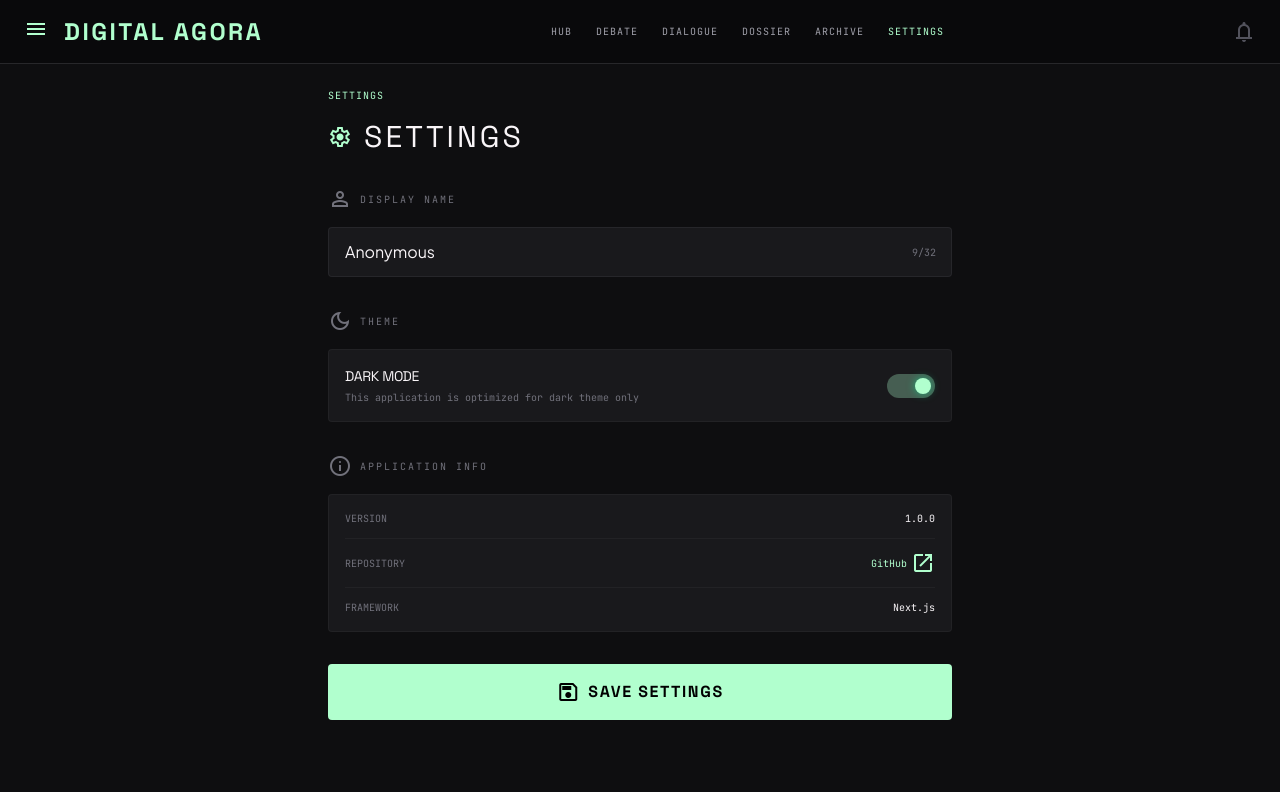
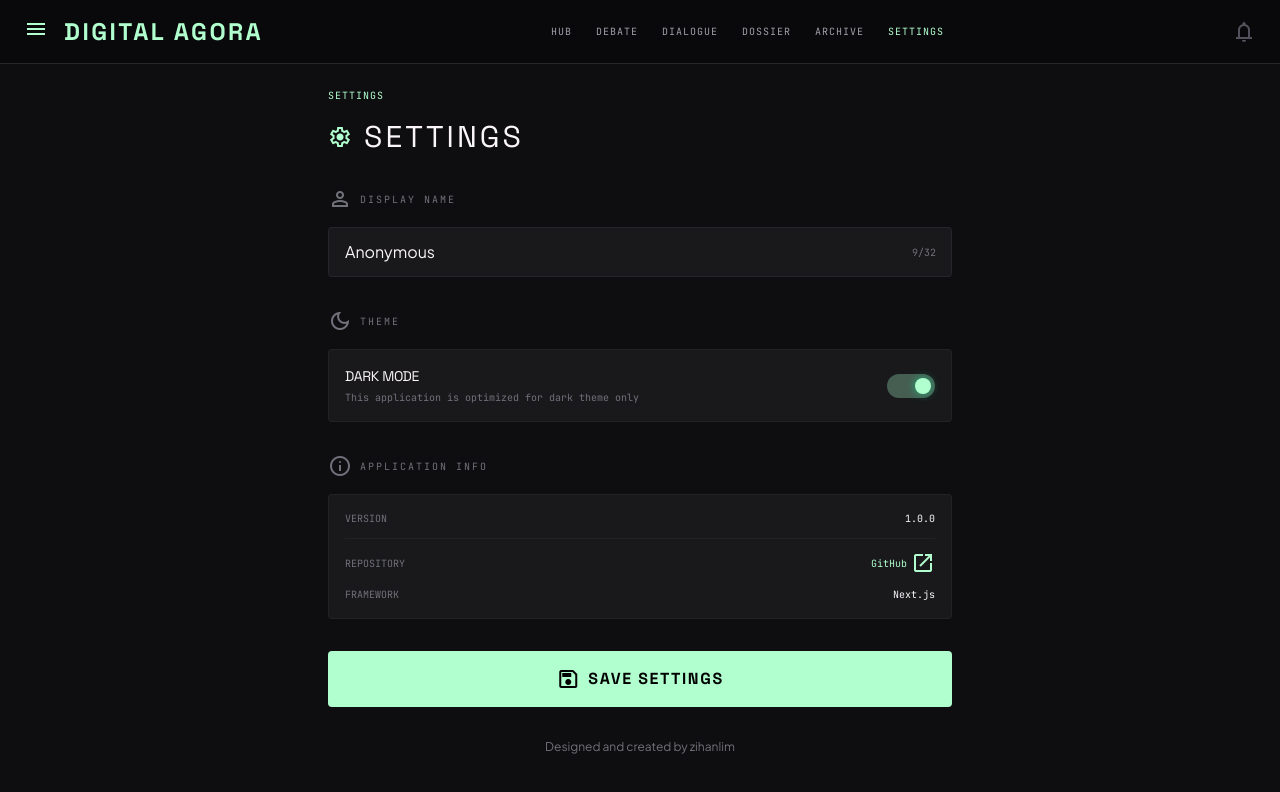
Before and after one commit to zihanlim/ai-phi, a Next.js app: page /settings in a window 1280 px wide. Shown: the top 792 px of the page. Built offline with nearby package versions, Linux system fonts and the light colour scheme.

Commit message:
feat: add credits to settings page

```diff
--- a/src/app/settings/page.tsx
+++ b/src/app/settings/page.tsx
@@ -101,7 +101,6 @@ export default function SettingsPage() {
                   <span className="material-symbols-outlined text-xs">open_in_new</span>
                 </a>
               </div>
-              <div className="h-px bg-outline-variant/20" />
               <div className="flex justify-between items-center">
                 <span className="font-label text-[10px] text-zinc-500 uppercase">Framework</span>
                 <span className="font-label text-[10px] text-on-surface">Next.js</span>
@@ -126,6 +125,11 @@ export default function SettingsPage() {
               </>
             )}
           </button>
+
+          {/* Credits */}
+          <p className="text-center text-xs text-zinc-500 mt-8">
+            Designed and created by zihanlim
+          </p>
         </section>
       </main>
 
```
